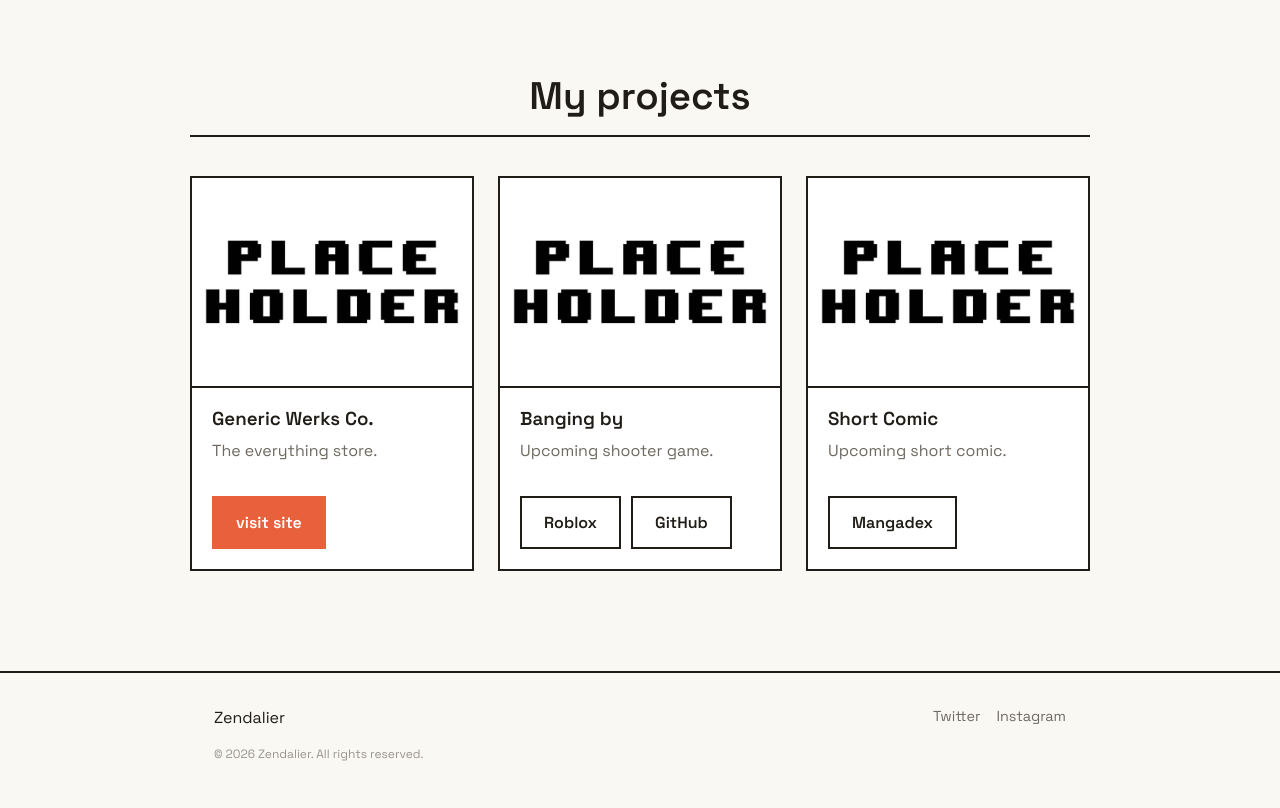
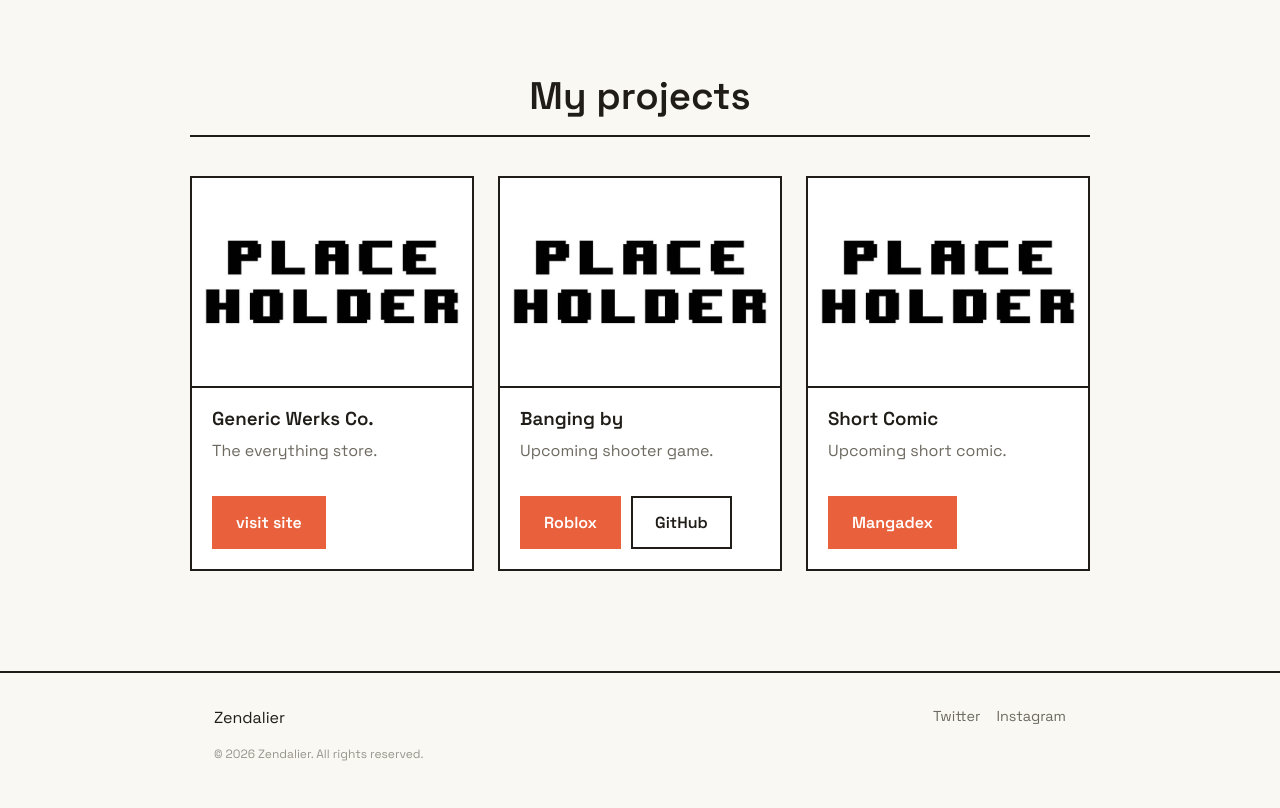
Before and after one commit to zendalier/zendalierdev, a plain HTML site: page index.html in a window 1280 px wide. Shown: the part 1460-2268 px from the top of the page. Drawn offline with Linux system fonts and the light colour scheme.

Commit message:
updated buttons

```diff
--- a/index.html
+++ b/index.html
@@ -105,7 +105,7 @@
             <h3>Banging by</h3>
             <p>Upcoming shooter game.</p>
             <div class="info-card__actions">
-              <a class="btn" href="#" target="_blank" rel="noopener">Roblox </a>
+              <a class="btn btn--primary" href="#" target="_blank" rel="noopener">Roblox </a>
               <a class="btn" href="#" target="_blank" rel="noopener">GitHub </a>
             </div>
           </div>
@@ -116,7 +116,7 @@
             <h3>Short Comic</h3>
             <p>Upcoming short comic.</p>
             <div class="info-card__actions">
-              <a class="btn" href="#" target="_blank" rel="noopener">Mangadex </a>
+              <a class="btn btn--primary" href="#" target="_blank" rel="noopener">Mangadex </a>
             </div>
           </div>
         </div>
```
